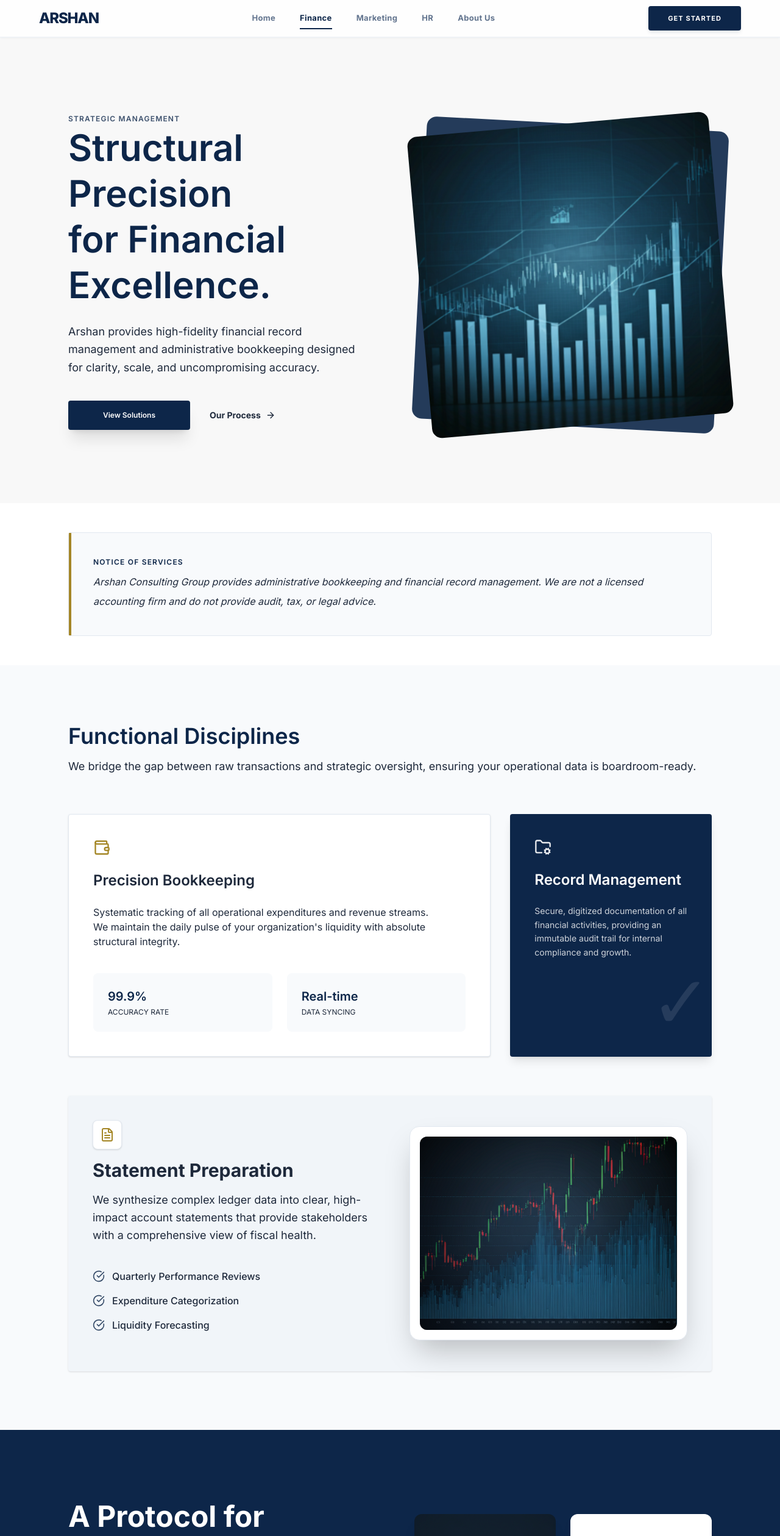
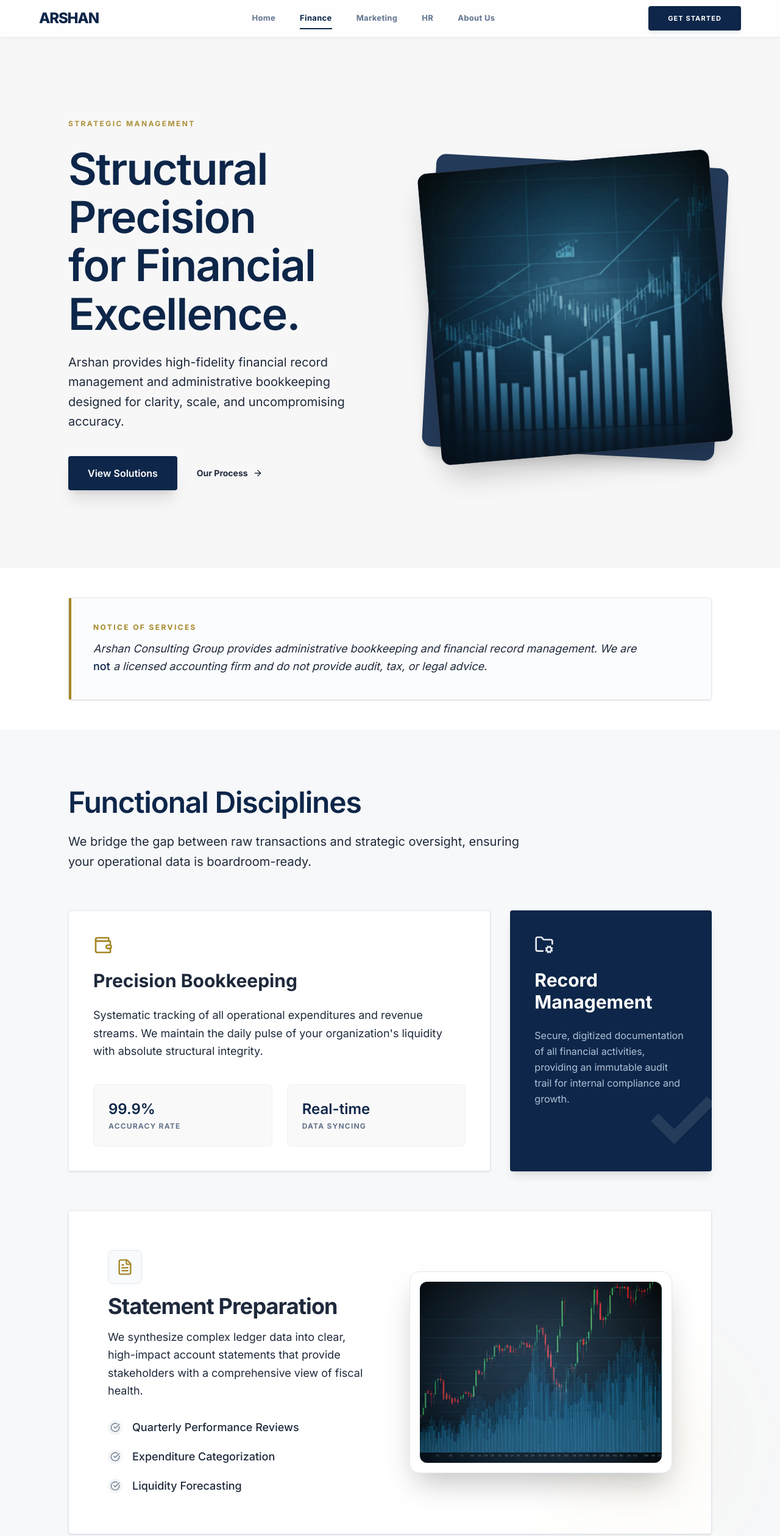
Before and after one commit to KoushikCodesWebpages/Arshan, a Next.js app: page /finance in a window 1280 px wide. Shown: the top 2519 px of the page at 61% size. Built offline with nearby package versions, Linux system fonts and the light colour scheme.

Commit message:
refreshed animations for finance

```diff
--- a/src/app/finance/page.tsx
+++ b/src/app/finance/page.tsx
@@ -11,39 +11,30 @@ export default function AboutPage() {
     <main className="flex flex-col w-full">
 
       {/* Hero Section - Animates immediately */}
-      <FadeInStagger>
-        <FadeItem>
+
           <FinanceIntro />
-        </FadeItem>
-      </FadeInStagger>
+
 
       {/* Notice Banner - Animates when scrolled to */}
-      <FadeInStagger>
-        <FadeItem>
+
           <NoticeBanner />
-        </FadeItem>
-      </FadeInStagger>
+
 
       {/* Main Content - Animates when scrolled to */}
-      <FadeInStagger>
-        <FadeItem>
+
           <FunctionalDisciplines />
-        </FadeItem>
-      </FadeInStagger>
+
 
       {/* Technical/Stability Section */}
-      <FadeInStagger>
-        <FadeItem>
+
           <ProtocolStability />
-        </FadeItem>
-      </FadeInStagger>
+
 
       {/* Closing Section */}
-      <FadeInStagger>
-        <FadeItem>
+
           <FinalCTA />
-        </FadeItem>
-      </FadeInStagger>
+
+
 
     </main>
   );
--- a/src/components/finance/FinanceIntro.tsx
+++ b/src/components/finance/FinanceIntro.tsx
@@ -1,81 +1,87 @@
+"use client";
+
+import React from "react";
 import Image from "next/image";
 import { theme } from "@/lib/theme";
 import { ArrowRight } from "lucide-react";
-import finance1 from '../../../public/finance1.svg'
+import { FadeInStagger, FadeItem } from "@/components/animations/FadeIn";
+import finance1 from '../../../public/finance1.svg';
+
 export default function FinanceIntro() {
   return (
-    <section className="py-30  overflow-hidden">
-      <div className="w-full mx-auto px-28">
-        <div className="flex flex-col lg:flex-row items-center gap-16">
+    <section className="py-24 lg:py-32 overflow-hidden bg-background">
+      <div className="container mx-auto px-6 lg:px-28">
+        <div className="flex flex-col lg:flex-row items-center gap-16 lg:gap-24">
 
           {/* Text Content */}
-          <div className="flex-1 space-y-6">
-            <span className={`uppercase tracking-widest text-xs font-bold ${theme.text.brand} opacity-80`}>
+          <FadeInStagger className="flex-1 space-y-6">
+            <FadeItem>
+              <span className={`uppercase tracking-[0.2em] text-xs font-bold ${theme.brand.accent} opacity-90`}>
                 Strategic Management
               </span>
+            </FadeItem>
 
-            <h2 className={`text-4xl md:text-5xl lg:text-6xl font-bold leading-tight ${theme.text.brand}`}>
+            <FadeItem>
+              <h2 className={`text-4xl md:text-5xl lg:text-7xl font-bold leading-[1.1] tracking-tight ${theme.text.brand}`}>
                 Structural Precision <br />
                 for Financial <br />
                 Excellence.
               </h2>
+            </FadeItem>
 
-            <p className={`text-lg leading-relaxed max-w-xl ${theme.text.muted}`}>
+            <FadeItem>
+              <p className={`text-lg lg:text-xl leading-relaxed max-w-xl ${theme.text.muted}`}>
                 Arshan provides high-fidelity financial record management and
                 administrative bookkeeping designed for clarity, scale, and
                 uncompromising accuracy.
               </p>
+            </FadeItem>
 
+            <FadeItem>
               <div className="flex items-center gap-8 pt-4">
-              <button className={`text-xs ${theme.buttons.primary} w-50 py-4 shadow-xl hover:shadow-primary/20 rounded-sm transition-all`}>
+                <button className={`${theme.buttons.primary} px-8 py-4 shadow-xl hover:shadow-primary/20 rounded-sm transition-all active:scale-95`}>
                   View Solutions
                 </button>
 
-              <button className={`flex items-center gap-2 font-bold text-sm ${theme.text.main} group`}>
+                <button className={`flex items-center gap-2 font-bold text-sm ${theme.text.main} group transition-colors hover:text-primary`}>
                   Our Process
                   <ArrowRight className="w-4 h-4 group-hover:translate-x-1 transition-transform" />
                 </button>
               </div>
-          </div>
+            </FadeItem>
+          </FadeInStagger>
 
           {/* Stacked Image Effect */}
-          <div className="flex-1 relative">
+          <FadeInStagger className="flex-1 space-y-6">
+                      {/* We put 'group' here so the hover is detected for the whole image stack */}
+          <FadeItem className="flex-1 relative w-full group">
             <div className="relative w-full max-w-125 aspect-square mx-auto">
 
               {/* Back Layer (Navy Accent) */}
-              <div className="absolute inset-0 bg-primary rounded-2xl rotate-3 translate-x-4 translate-y-2 opacity-90" />
-
-                {/* Middle Layer (Darker Overlay) */}
-                {/* <div className="absolute inset-0 bg-slate-900 rounded-2xl -rotate-2 translate-x-1" /> */}
+              <div className="absolute inset-0 bg-primary rounded-2xl rotate-3 translate-x-4 translate-y-2 opacity-90 shadow-xl transition-transform duration-700 group-hover:rotate-1 group-hover:translate-x-2" />
 
               {/* Top Layer (The Graph Image) */}
-                {/* <div className="absolute inset-0 -rotate-5 translate-x-4 translate-y-2 rounded-2xl overflow-hidden shadow-2xl border border-white/10 group"> */}
-                {/* // 1. Add "group" to the parent div */}
-                  <div className="group absolute inset-0 rounded-2xl overflow-hidden -rotate-5 translate-x-4 translate-y-2">
+              <div className="absolute inset-0 rounded-2xl overflow-hidden -rotate-5 translate-x-4 translate-y-2 shadow-2xl border border-white/10 bg-slate-900">
                 <Image
                   src={finance1}
                   alt="Financial Growth Chart"
                   fill
-                          className="object-cover scale-150 rotate-6 transition-transform duration-500 group-hover:rotate-6"
+                  className="object-cover scale-150 rotate-6 transition-transform duration-1000 ease-out group-hover:scale-[1.6] group-hover:rotate-3"
+                  priority
                 />
 
+                {/* Subtle Overlay Gradient for Depth */}
+                <div className="absolute inset-0 bg-linear-to-t from-primary/40 to-transparent pointer-events-none" />
 
-                    {/* --- ADDED EFFECTS START --- */}
-
-                    {/* 1. THE HOLE: Central clarity with deep black outer blur
-                    <div className="absolute inset-0 pointer-events-none bg-[radial-gradient(circle_at_center,_transparent_10%,_rgba(0,0,0,0.5)_60%,_rgba(0,0,0,0.9)_100%)] mix-blend-multiply" />
-
-                    {/* 2. VIGNETTE: Heavy blurred black edges */}
-                    {/* <div className="absolute inset-0 pointer-events-none shadow-[inset_0_0_100px_rgba(0,0,0,0.9)]" /> */}
-
-                    {/* --- ADDED EFFECTS END --- */}
-
-                    {/* Subtle dark gradient to match the design's mood */}
-                    {/* <div className="absolute inset-0 bg-gradient-to-tr from-slate-900/40 to-transparent" /> */}
+                {/* Internal Glow effect */}
+                <div className="absolute inset-0 pointer-events-none shadow-[inset_0_0_80px_rgba(0,0,0,0.4)]" />
               </div>
 
             </div>
-            </div>
+          </FadeItem>
+          </FadeInStagger>
+
+
         </div>
       </div>
     </section>
--- a/src/components/finance/FunctionalDisciplines.tsx
+++ b/src/components/finance/FunctionalDisciplines.tsx
@@ -1,103 +1,102 @@
+"use client";
+
+import React from "react";
 import Image from "next/image";
 import { theme } from "@/lib/theme";
 import { Wallet, FolderCog, FileText, CheckCircle } from "lucide-react";
-import finance2 from '../../../public/finance2.svg'
+import { FadeInStagger, FadeItem } from "@/components/animations/FadeIn";
+import finance2 from '../../../public/finance2.svg';
 
 export default function FunctionalDisciplines() {
   return (
-    <section className="py-24 bg-neutral">
-      <div className="w-full mx-auto px-28 space-y-16">
+    <section className="py-24 bg-neutral/50">
+      <div className="container mx-auto px-6 lg:px-28 space-y-16">
 
         {/* HEADER */}
-        <div className="w-full">
-          <h2 className={`text-3xl md:text-4xl font-bold ${theme.text.brand}`}>
+        <FadeInStagger>
+          <div className="w-full max-w-3xl">
+            <FadeItem>
+              <h2 className={`text-3xl md:text-5xl font-bold tracking-tight ${theme.text.brand}`}>
                 Functional Disciplines
               </h2>
+            </FadeItem>
 
-          <p className={`mt-4 text-lg ${theme.text.muted}`}>
+            <FadeItem>
+              <p className={`mt-6 text-lg lg:text-xl ${theme.text.muted} leading-relaxed`}>
                 We bridge the gap between raw transactions and strategic oversight,
                 ensuring your operational data is boardroom-ready.
               </p>
+            </FadeItem>
           </div>
+        </FadeInStagger>
 
         {/* TOP GRID */}
-        <div className="grid lg:grid-cols-3 gap-8">
+        <FadeInStagger className="grid lg:grid-cols-3 gap-8">
+          {/* Precision Bookkeeping */}
+          <FadeItem className="lg:col-span-2">
+            <div className="bg-white rounded-sm border border-border-light p-10 h-full space-y-6 shadow-sm group">
+              <Wallet className="text-tertiary w-8 h-8 transition-transform group-hover:scale-110" />
 
-          {/* Precision Bookkeeping */}
-          <div className="lg:col-span-2 bg-white rounded-sm border border-border-light p-10 space-y-6 shadow-sm">
-
-            <Wallet className="text-tertiary w-7 h-7" />
-
-            <h3 className={`text-2xl font-semibold ${theme.text.main}`}>
+              <h3 className={`text-2xl lg:text-3xl font-bold ${theme.text.main}`}>
                 Precision Bookkeeping
               </h3>
 
-            <p className={`${theme.text.muted} max-w-xl`}>
+              <p className={`${theme.text.muted} text-lg max-w-xl leading-relaxed`}>
                 Systematic tracking of all operational expenditures and revenue
                 streams. We maintain the daily pulse of your organization's
                 liquidity with absolute structural integrity.
               </p>
 
-            {/* Stats */}
+              {/* Stats Row */}
               <div className="grid md:grid-cols-2 gap-6 pt-4">
-
-              <div className="bg-neutral rounded-lg p-6">
-                <div className={`text-xl font-bold ${theme.text.brand}`}>
-                  99.9%
-                </div>
-                <p className="text-xs mt-1 text-text-muted uppercase">
+                <div className="bg-background rounded-lg p-6 border border-border-light/50">
+                  <div className={`text-2xl font-bold ${theme.text.brand}`}>99.9%</div>
+                  <p className="text-xs mt-1 text-secondary uppercase font-bold tracking-widest">
                     Accuracy Rate
                   </p>
                 </div>
 
-              <div className="bg-neutral rounded-lg p-6">
-                <div className={`text-xl font-bold ${theme.text.brand}`}>
-                  Real-time
-                </div>
-                <p className="text-xs mt-1 text-text-muted uppercase">
+                <div className="bg-background rounded-lg p-6 border border-border-light/50">
+                  <div className={`text-2xl font-bold ${theme.text.brand}`}>Real-time</div>
+                  <p className="text-xs mt-1 text-secondary uppercase font-bold tracking-widest">
                     Data Syncing
                   </p>
                 </div>
-
               </div>
             </div>
+          </FadeItem>
 
-          {/* Record Management */}
-          <div className="bg-primary text-white rounded-sm p-10 space-y-6 shadow-lg relative overflow-hidden">
+          {/* Record Management (Dark Card) */}
+          <FadeItem>
+            <div className="bg-primary text-white rounded-sm p-10 h-full space-y-6 shadow-lg relative overflow-hidden group">
+              <FolderCog className="w-8 h-8 opacity-90 transition-opacity group-hover:opacity-100" />
 
-            <FolderCog className="w-7 h-7 opacity-90" />
+              <h3 className="text-2xl lg:text-3xl font-bold">Record Management</h3>
 
-            <h3 className="text-2xl font-semibold">
-              Record Management
-            </h3>
-
-            <p className="text-sm opacity-80 leading-relaxed">
+              <p className="text-blue-100/80 leading-relaxed">
                 Secure, digitized documentation of all financial activities,
-              providing an immutable audit trail for internal compliance and
-              growth.
+                providing an immutable audit trail for internal compliance and growth.
               </p>
 
-            {/* Decorative element */}
-            <div className="absolute bottom-0 right-0 opacity-10 text-[120px]">
+              {/* Background Decoration */}
+              <div className="absolute -bottom-5 -right-2.5 opacity-10 text-[140px] font-bold select-none group-hover:-translate-y-2.5 transition-transform duration-700">
                 ✓
               </div>
+            </div>
+          </FadeItem>
+        </FadeInStagger>
 
+        {/* BOTTOM GRID: Statement Preparation */}
+        <FadeInStagger className="bg-white rounded-sm p-10 lg:p-16 border border-border-light shadow-sm grid lg:grid-cols-2 gap-16 items-center">
+
+          {/* Content */}
+          <FadeItem className="space-y-8 order-2 lg:order-1">
+            <div className="space-y-4">
+              <div className="w-14 h-14 rounded-lg bg-neutral flex items-center justify-center border border-border-light">
+                <FileText className="text-tertiary w-7 h-7" />
               </div>
 
-        </div>
-
-        {/* BOTTOM GRID */}
-        <div className="bg-slate-100 rounded-sm p-10 space-y-6 shadow-sm grid lg:grid-cols-2 w-full gap-16 items-center">
-
-          {/* Statement Preparation Content */}
-          <div className="space-y-6 order-2 lg:order-1">
-            <div className="space-y-4">
-              {/* Icon placed in a white card for contrast as per design */}
-              <div className="w-12 h-12 rounded-lg bg-white shadow-sm flex items-center justify-center border border-border-light">
-                <FileText className="text-tertiary w-6 h-6" />
-              </div>
-
-              <h3 className={`text-3xl font-bold ${theme.text.main}`}>
+              <h3 className={`text-3xl lg:text-4xl font-bold ${theme.text.main} tracking-tight`}>
                 Statement Preparation
               </h3>
 
@@ -108,45 +107,41 @@ export default function FunctionalDisciplines() {
               </p>
             </div>
 
-            <ul className="space-y-4 pt-4">
+            <ul className="space-y-5">
               {[
                 "Quarterly Performance Reviews",
                 "Expenditure Categorization",
                 "Liquidity Forecasting"
               ].map((item, idx) => (
-                <li key={idx} className="flex items-center gap-3 group">
-                  <CheckCircle className="w-5 h-5 text-primary opacity-80 group-hover:opacity-100 transition-opacity" />
-                  <span className={`text-base font-medium ${theme.text.main}`}>{item}</span>
+                <li key={idx} className="flex items-center gap-4 group">
+                  <div className="shrink-0 w-6 h-6 rounded-full bg-primary/5 flex items-center justify-center">
+                    <CheckCircle className="w-4 h-4 text-primary opacity-60 group-hover:opacity-100 transition-opacity" />
+                  </div>
+                  <span className={`text-lg font-medium ${theme.text.main}`}>{item}</span>
                 </li>
               ))}
             </ul>
-          </div>
+          </FadeItem>
 
-          {/* Chart Image Block */}
-          <div className="relative order-1 lg:order-2">
-            {/* White outer frame shadow as seen in reference */}
-            <div className="bg-white p-4 rounded-2xl shadow-2xl border border-border-light relative z-10">
+          {/* Image Block */}
+          <FadeItem className="relative order-1 lg:order-2">
+            <div className="bg-white p-4 rounded-2xl shadow-2xl border border-border-light relative z-10 group overflow-hidden">
               <div className="relative rounded-xl overflow-hidden aspect-4/3">
                 <Image
                   src={finance2}
                   alt="Financial analytics chart"
                   fill
-                  className="object-cover"
+                  className="object-cover transition-transform duration-700 group-hover:scale-105"
                 />
-
-                {/* Cinematic overlay for depth */}
-                <div className="absolute inset-0 bg-linear-to-tr from-slate-900/40 to-transparent" />
-
-                {/* Subtle vignetting to keep consistent with FinanceIntro */}
-                <div className="absolute inset-0 pointer-events-none bg-[radial-gradient(circle_at_center,transparent_30%,rgba(0,0,0,0.3)_100%)]" />
+                <div className="absolute inset-0 bg-linear-to-tr from-primary/20 to-transparent pointer-events-none" />
               </div>
             </div>
 
-            {/* Background Decorative Element */}
-            <div className="absolute -bottom-6 -right-6 w-32 h-32 bg-tertiary/10 blur-3xl rounded-full -z-10" />
-          </div>
+            {/* Background Glow */}
+            <div className="absolute -bottom-10 -right-10 w-48 h-48 bg-tertiary/10 blur-[80px] rounded-full -z-10" />
+          </FadeItem>
 
-        </div>
+        </FadeInStagger>
 
       </div>
     </section>
--- a/src/components/finance/NoticeBanner.tsx
+++ b/src/components/finance/NoticeBanner.tsx
@@ -1,25 +1,33 @@
+"use client";
+
+import React from "react";
 import { theme } from "@/lib/theme";
+import { FadeInStagger, FadeItem } from "@/components/animations/FadeIn";
 
 export default function NoticeBanner() {
   return (
     <section className="py-12 bg-white">
-      <div className="w-full mx-auto px-28">
-        <div className="relative bg-neutral border border-border-light rounded-sm p-8 md:p-10 flex items-start gap-6">
+      <div className="container mx-auto px-6 lg:px-28">
+        <FadeInStagger>
+          <FadeItem>
+            <div className={`relative ${theme.ui.card} bg-neutral/50 p-8 md:p-10 flex items-start gap-6 group transition-colors hover:bg-neutral`}>
 
-          {/* Vertical Accent Line */}
-          <div className="absolute left-0 top-0 bottom-0 w-1 bg-tertiary" />
+              {/* Vertical Accent Line - Using Tertiary Gold */}
+              <div className="absolute left-0 top-0 bottom-0 w-1 bg-tertiary shadow-[2px_0_10px_rgba(164,134,38,0.1)]" />
 
-          <div className="space-y-2">
-            <h4 className={`text-xs font-bold uppercase tracking-widest ${theme.text.brand}`}>
+              <div className="space-y-3">
+                <h4 className={`text-xs font-bold uppercase tracking-[0.2em] ${theme.brand.accent}`}>
                   Notice of Services
                 </h4>
-            <p className={`text-base italic leading-loose ${theme.text.muted}`}>
+                <p className={`text-base lg:text-lg italic leading-relaxed ${theme.text.muted} max-w-4xl`}>
                   Arshan Consulting Group provides administrative bookkeeping and financial record management.
-
-            We are not a licensed accounting firm and do not provide audit, tax, or legal advice.
+                  We are <span className="text-primary font-medium not-italic">not</span> a licensed accounting firm
+                  and do not provide audit, tax, or legal advice.
                 </p>
               </div>
             </div>
+          </FadeItem>
+        </FadeInStagger>
       </div>
     </section>
   );
```
Also changed, not shown: src/components/finance/FinalCTA.tsx (+17 -4 lines). Lines whose indentation alone changed are shown as unchanged.
